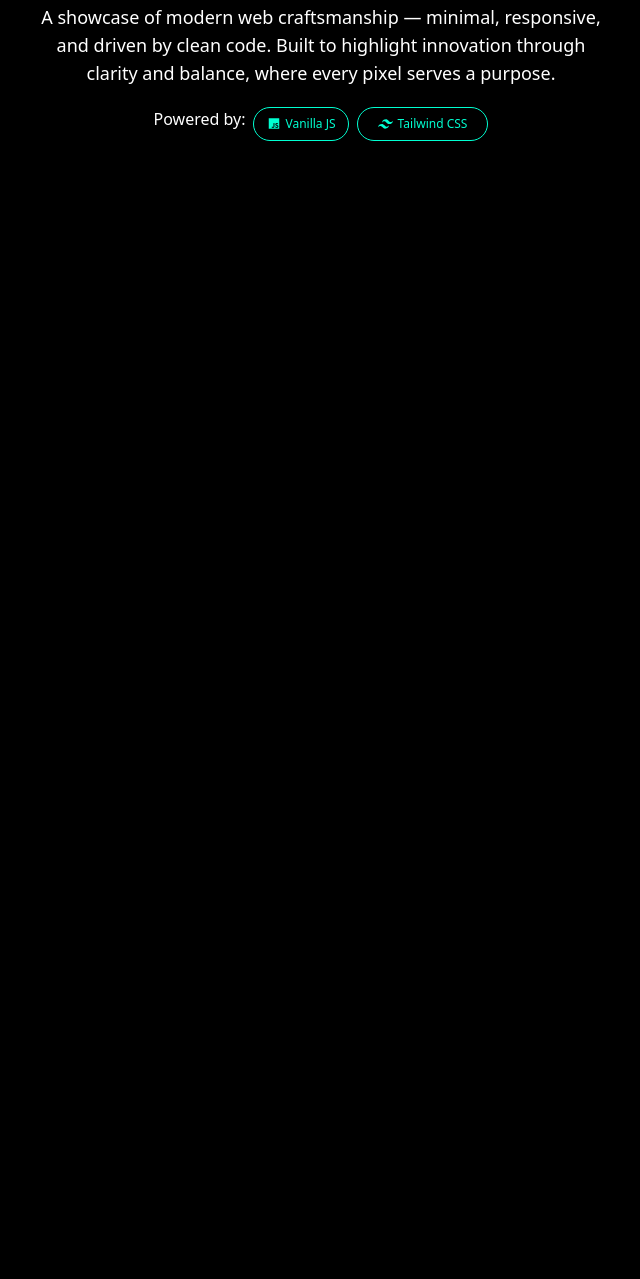
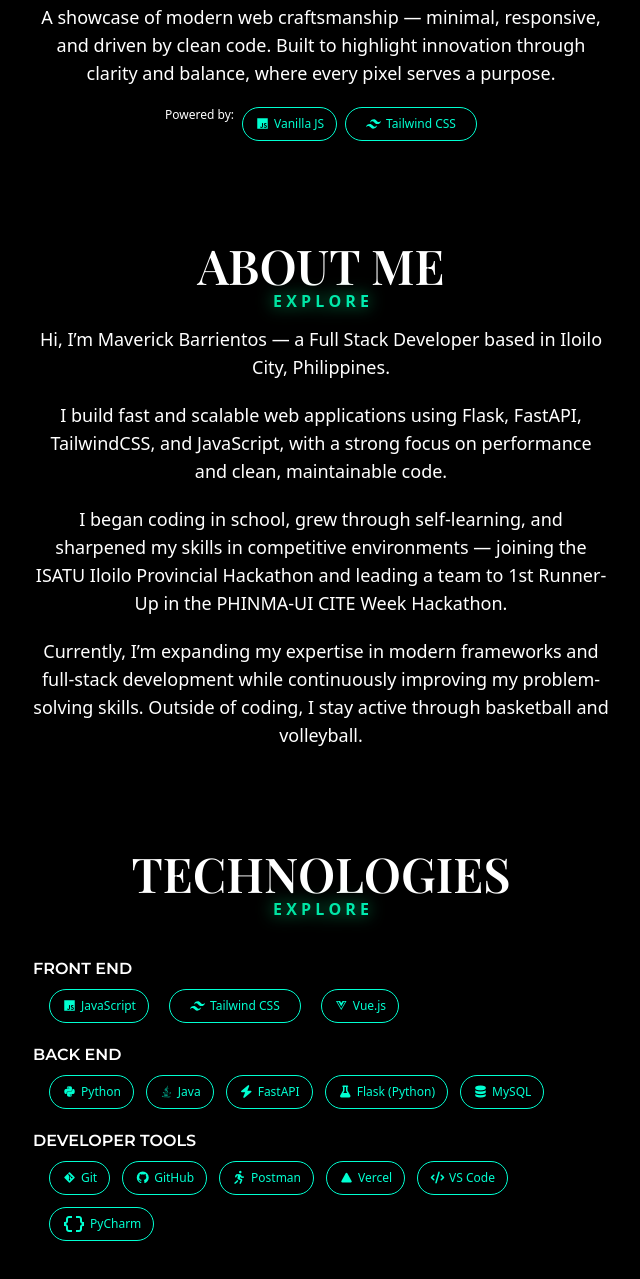
Before and after one commit to maverickbarrientos/maverick-portfolio, a website built with Vite: page index.html in a window 1280 px wide. Shown: the part 495-1774 px from the top of the page, without its empty margins (319-959 px from the left). Before the commit the page ends 800 px from the top, so only its background shows below. Built offline with nearby package versions, Linux system fonts and the light colour scheme; a web font is replaced by a local one.

Commit message:
added about me and technologies

```diff
--- a/index.html
+++ b/index.html
@@ -9,21 +9,21 @@
     <link rel="stylesheet" href="https://cdnjs.cloudflare.com/ajax/libs/font-awesome/7.0.1/css/all.min.css" integrity="sha512-2SwdPD6INVrV/lHTZbO2nodKhrnDdJK9/kg2XD1r9uGqPo1cUbujc+IYdlYdEErWNu69gVcYgdxlmVmzTWnetw==" crossorigin="anonymous" referrerpolicy="no-referrer" />
     <title>Maverick Barrientos - Portfolio</title>
   </head>
-  <body class="bg-black text-white m-0 p-0 w-full">
+  <body class="bg-black text-white m-0 px-3 w-full">
 
-   <nav class="flex justify-between w-full p-6 md:px-10 items-center">
+   <nav class="flex justify-between w-full p-3 md:p-6 md:px-10 items-center">
     <div class="font-montserrat font-semibold w-20"><a href="#"><img class="w-full" src="/src/assets/images/logo.png" alt=""></a></div>
     <div class="gap-5 items-center text-sm hidden md:flex">
-      <a href="#"><button class="font-bold border px-8 py-2 rounded-md transition duration-300 hover:scale-105 hover:shadow-[inset_0_0_10px_#00C66E,0_0_20px_#00C66E] cursor-pointer">ABOUT</button></a>
+      <a href="#about"><button class="font-bold border px-8 py-2 rounded-md transition duration-300 hover:scale-105 hover:shadow-[inset_0_0_10px_#00C66E,0_0_20px_#00C66E] cursor-pointer">ABOUT</button></a>
       <a href="#"><button class="font-bold border px-8 py-2 rounded-md transition duration-300 hover:scale-105 hover:shadow-[inset_0_0_10px_#00C66E,0_0_20px_#00C66E] cursor-pointer">EXPERIENCE</button></a>
       <a href="#"><button class="font-bold border px-8 py-2 rounded-md transition duration-300 hover:scale-105 hover:shadow-[inset_0_0_10px_#00C66E,0_0_20px_#00C66E] cursor-pointer">PROJECTS</button></a>
       <a href="#"><button class="font-bold border border-black bg-white text-black px-5 py-2 rounded-md cursor-pointer hover:scale-105 hover:shadow-[0_1px_10px_rgba(255,255,255)] transition duration-300">CONTACT</button></a>
     </div>
    </nav>
 
-   <main class="flex justify-center items-center my-10 text-center w-full">
+   <main class="flex flex-col gap-25 justify-center items-center my-10 text-center w-full">
     <div class="flex flex-col justify-center items-center text-center">
-      <div class="w-35"><img class="w-full h-auto rounded-full border-2 hover:shadow-[0_0_20px_#00C66E] transition duration-300" src="/src/assets/images/yamete.jpeg" alt=""></div>
+      <div class="w-25 md:w-35"><img class="w-full h-auto rounded-full border-2 hover:shadow-[0_0_20px_#00C66E] transition duration-300" src="/src/assets/images/yamete.jpeg" alt=""></div>
       <p class="font-montserrat text-3xl font-semibold my-4 md:text-5xl">Maverick Barrientos</p>
       <p class="mb-5 font-monstserrat text-lg md:text-2xl font-semibold bg-linear-to-r from-[#00C66E] via-[#00FFD1] to-[#007A7A] animate-gradient text-transparent bg-clip-text hover:-translate-y-1 transition duration-300">Full Stack Developer<span class="text-white bg-none">🚀</span></p>
       <div class="flex gap-5 items-center justify-center">
@@ -32,7 +32,7 @@
       </div>
       <p class="w:xs text-xs md:w-xl md:text-lg my-5">A showcase of modern web craftsmanship — minimal, responsive, and driven by clean code. Built to highlight innovation through clarity and balance, where every pixel serves a purpose.</p>
       <div class="flex gap-2">
-        <p>Powered by: </p>
+        <p class="text-xs">Powered by: </p>
         <p class="flex gap-1 items-center justify-center px-3 py-0 border border-[#00FFD1] rounded-3xl text-xs text-[#00FFD1] cursor-pointer"><i class="fa-brands fa-js py-0"></i>Vanilla JS</p>
         <p class="flex gap-1 items-center justify-center px-5 py-2 border rounded-3xl text-[#00FFD1] border-[#00FFD1] text-xs cursor-pointer">
           <svg viewBox="0 0 48 48" fill="none" xmlns="http://www.w3.org/2000/svg" class="w-4 h-4">
@@ -42,6 +42,69 @@
       </div>
     </div>
 
+    <section id="about" class="flex flex-col gap-3">
+      <div>
+        <p class="font-playfair text-5xl font-semibold">ABOUT ME</p>
+        <p class="font-semibold bg-linear-to-r from-[#00C66E] via-[#00FFD1] to-[#007A7A] animate-gradient text-transparent bg-clip-text">E X P L O R E </p>
+      </div>
+
+      <div class="flex flex-col justify-center text-center gap-5 w-xl text-xs md:text-lg">
+        <p>Hi, I’m Maverick Barrientos — a Full Stack Developer based in Iloilo City, Philippines.</p>
+        <p>I build fast and scalable web applications using Flask, FastAPI, TailwindCSS, and JavaScript, with a strong focus on performance and clean, maintainable code.</p>
+        <p>I began coding in school, grew through self-learning, and sharpened my skills in competitive environments — joining the ISATU Iloilo Provincial Hackathon and leading a team to 1st Runner-Up in the PHINMA-UI CITE Week Hackathon.</p>
+        <p>Currently, I’m expanding my expertise in modern frameworks and full-stack development while continuously improving my problem-solving skills. Outside of coding, I stay active through basketball and volleyball.</p>
+      </div>
+    </section>
+
+    <section id="tech-stack" class="w-xl flex flex-col gap-7">
+      <div>
+        <p class="font-playfair text-5xl font-semibold">TECHNOLOGIES</p>
+        <p class="font-semibold bg-linear-to-r from-[#00C66E] via-[#00FFD1] to-[#007A7A] animate-gradient text-transparent bg-clip-text">E X P L O R E </p>
+      </div>
+
+      <div class="text-start w-full flex flex-col gap-5">
+        <div>
+          <p class="font-semibold font-montserrat my-2">FRONT END</p>
+          <div class="flex gap-5 px-4">
+            <p class="flex gap-1 items-center justify-center px-3 py-0 border border-[#00FFD1] rounded-3xl text-xs text-[#00FFD1] cursor-pointer"><i class="fa-brands fa-js py-0"></i>JavaScript</p>
+            <p class="flex gap-1 items-center justify-center px-5 py-2 border rounded-3xl text-[#00FFD1] border-[#00FFD1] text-xs cursor-pointer">
+              <svg viewBox="0 0 48 48" fill="none" xmlns="http://www.w3.org/2000/svg" class="w-4 h-4">
+                <path fill="#00FFD1" d="M24 10c-6.667 0-10.667 3.333-12 10 2.4-3.333 5.2-4.667 8.4-4 1.826.365 3.131 1.783 4.57 3.303C26.878 21.91 29.036 24 33.333 24c6.667 0 10.667-3.333 12-10-2.4 3.333-5.2 4.667-8.4 4-1.826-.365-3.131-1.783-4.57-3.303C29.455 12.09 27.297 10 23 10ZM12 24c-6.667 0-10.667 3.333-12 10 2.4-3.333 5.2-4.667 8.4-4 1.826.365 3.131 1.783 4.57 3.303C14.878 35.91 17.036 38 21.333 38c6.667 0 10.667-3.333 12-10-2.4 3.333-5.2 4.667-8.4 4-1.826-.365-3.131-1.783-4.57-3.303C17.455 26.09 15.297 24 11 24Z"/>
+              </svg>
+              Tailwind CSS</p>
+            <p class="flex gap-1 items-center justify-center px-3 py-0 border border-[#00FFD1] rounded-3xl text-xs text-[#00FFD1] cursor-pointer"><i class="fa-brands fa-vuejs py-0"></i>Vue.js</p>
+          </div>
+        </div>
+
+
+
+        <div class="w-full ">
+          <p class="font-semibold font-montserrat mb-2">BACK END</p>
+          <div class="flex flex-wrap gap-3 px-4">
+            <p class="flex gap-1 items-center justify-center px-3 py-2 border border-[#00FFD1] rounded-3xl text-xs text-[#00FFD1] cursor-pointer"><i class="fa-brands fa-python"></i>Python</p>
+            <p class="flex gap-1 items-center justify-center px-3 py-2 border border-[#00FFD1] rounded-3xl text-xs text-[#00FFD1] cursor-pointer"><i class="fa-brands fa-java"></i>Java</p>
+            <p class="flex gap-1 items-center justify-center px-3 py-2 border border-[#00FFD1] rounded-3xl text-xs text-[#00FFD1] cursor-pointer"><i class="fa-solid fa-bolt"></i>FastAPI</p>
+            <p class="flex gap-1 items-center justify-center px-3 py-2 border border-[#00FFD1] rounded-3xl text-xs text-[#00FFD1] cursor-pointer"><i class="fa-solid fa-flask"></i>Flask (Python)</p>
+            <p class="flex gap-1 items-center justify-center px-3 py-2 border border-[#00FFD1] rounded-3xl text-xs text-[#00FFD1] cursor-pointer"><i class="fa-solid fa-database"></i>MySQL</p>
+          </div>
+        </div>
+
+        <div>
+          <p class="font-semibold font-montserrat mb-2">DEVELOPER TOOLS</p>
+          <div class="flex flex-wrap gap-3 px-4">
+            <p class="flex gap-1 items-center justify-center px-3 py-2 border border-[#00FFD1] rounded-3xl text-xs text-[#00FFD1] cursor-pointer"><i class="fa-brands fa-git-alt py-0"></i>Git</p>
+            <p class="flex gap-1 items-center justify-center px-3 py-2 border border-[#00FFD1] rounded-3xl text-xs text-[#00FFD1] cursor-pointer"><i class="fa-brands fa-github"></i>GitHub</p>
+            <p class="flex gap-1 items-center justify-center px-3 py-2 border border-[#00FFD1] rounded-3xl text-xs text-[#00FFD1] cursor-pointer"><i class="fa-solid fa-person-running"></i>Postman</p>
+            <p class="flex gap-1 items-center justify-center px-3 py-2 border border-[#00FFD1] rounded-3xl text-xs text-[#00FFD1] cursor-pointer"><i class="fa-solid fa-play rotate-270"></i>Vercel</p>
+            <p class="flex gap-1 items-center justify-center px-3 py-2 border border-[#00FFD1] rounded-3xl text-xs text-[#00FFD1] cursor-pointer"><i class="fa-solid fa-code"></i>VS Code</p>
+            <p class="flex gap-1 items-center justify-center px-3 py-1 border border-[#00FFD1] rounded-3xl text-xs text-[#00FFD1] cursor-pointer"><span class="material-symbols-outlined">data_object</span>PyCharm</p>
+          </div>
+        </div>
+
+      </div>
+
+    </section>
+
   </main>
 
   </body>
--- a/src/style.css
+++ b/src/style.css
@@ -1,12 +1,24 @@
 @import url("https://fonts.googleapis.com/css2?family=Montserrat:ital,wght@0,100..900;1,100..900&display=swap");
+@import url("https://fonts.googleapis.com/css2?family=Playfair+Display:ital,wght@0,400..900;1,400..900&display=swap");
+@import url("https://fonts.googleapis.com/css2?family=Inter:ital,opsz,wght@0,14..32,100..900;1,14..32,100..900&display=swap");
 @import "tailwindcss";
 
 :root {
   --font-montserrat: "Montserrat", sans-serif;
+  --font-playfair: "Playfair Display", sans-serif;
+  --font-inter: "Inter", sans-serif;
 }
 
 .font-montserrat {
   font-family: var(--font-montserrat);
+}
+
+.font-playfair {
+  font-family: var(--font-playfair);
+}
+
+.font-inter {
+  font-family: var(--font-inter);
 }
 
 @keyframes gradient {
```
